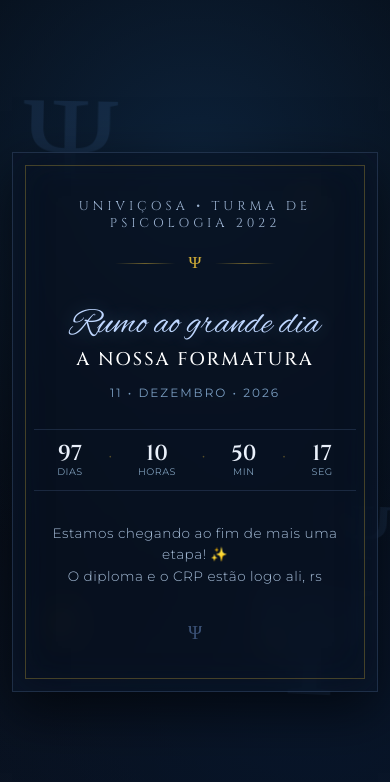
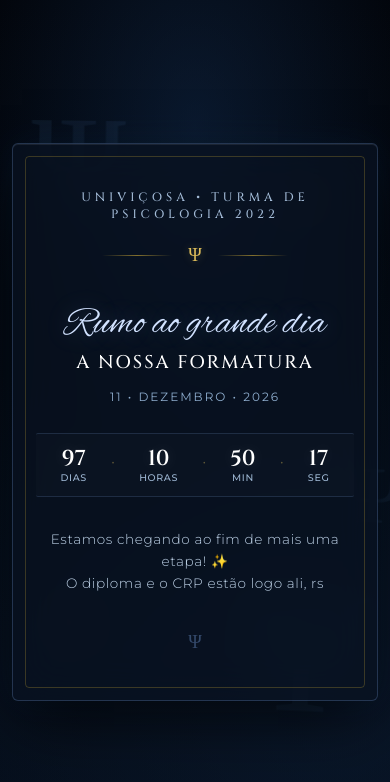
Before and after one commit to Leticiawsa/turma-2022, a plain HTML site: page index.html in a window 390 px wide. Drawn offline with Linux system fonts and the light colour scheme.

Commit message:
Update CSS for refined artistic style and layout
Refine styles for improved aesthetics and responsiveness.

```diff
--- a/style.css
+++ b/style.css
@@ -1,4 +1,4 @@
-/* ===== ESTILO ARTÍSTICO & EDITORIAL ===== */
+/* ===== ESTILO ARTÍSTICO & EDITORIAL REFINADO ===== */
 * {
   margin: 0;
   padding: 0;
@@ -7,22 +7,23 @@
 
 body {
   min-height: 100vh;
-  background-color: #050b14;
+  background-color: #030811;
   background-image:
-    radial-gradient(circle at 50% 20%, #0d223a 0%, transparent 60%),
-    radial-gradient(circle at 80% 80%, #08162b 0%, transparent 50%),
-    linear-gradient(180deg, #04080f 0%, #0a1322 100%);
-  color: #e5ecf5;
+    radial-gradient(ellipse 70% 50% at 50% 15%, rgba(20, 48, 86, 0.45) 0%, transparent 80%),
+    radial-gradient(circle at 85% 85%, rgba(13, 31, 56, 0.5) 0%, transparent 60%),
+    linear-gradient(180deg, #02050b 0%, #060e1a 100%);
+  color: #edf2f9;
   font-family: 'Montserrat', sans-serif;
   display: flex;
   align-items: center;
   justify-content: center;
-  padding: 1.5rem;
+  padding: 2rem 1.5rem;
   overflow-x: hidden;
   position: relative;
+  -webkit-font-smoothing: antialiased;
 }
 
-/* ===== FUNDO ARTÍSTICO & FLUTUAÇÃO ===== */
+/* ===== FUNDO DECORATIVO ===== */
 .art-backdrop {
   position: fixed;
   inset: 0;
@@ -33,57 +34,75 @@ body {
 .symbol {
   position: absolute;
   user-select: none;
-  filter: blur(0.3px);
-  animation: gentleFloat 12s ease-in-out infinite alternate;
+  filter: blur(0.5px);
+  animation: gentleFloat 14s ease-in-out infinite alternate;
 }
 
 .psi {
   font-family: 'Cinzel', serif;
-  color: rgba(94, 149, 219, 0.12);
+  color: rgba(94, 149, 219, 0.08);
 }
 
-.p1 { font-size: 8rem; top: 8%; left: 6%; animation-delay: 0s; }
-.p2 { font-size: 10rem; bottom: 8%; right: 5%; animation-delay: -4s; }
-.p3 { font-size: 5rem; top: 60%; left: 85%; animation-delay: -7s; }
+.p1 { font-size: 8rem; top: 10%; left: 8%; animation-delay: 0s; }
+.p2 { font-size: 11rem; bottom: 6%; right: 6%; animation-delay: -5s; }
+.p3 { font-size: 5rem; top: 55%; left: 88%; animation-delay: -8s; }
 
 .star {
-  font-size: 1.3rem;
+  font-size: 1.2rem;
   opacity: 0.35;
 }
 
 .s1 { top: 22%; right: 18%; animation: pulseGlow 4s ease-in-out infinite; }
-.s2 { bottom: 25%; left: 12%; animation: pulseGlow 5s ease-in-out infinite 1.5s; }
-.s3 { top: 75%; right: 28%; animation: pulseGlow 4.5s ease-in-out infinite 0.8s; }
+.s2 { bottom: 25%; left: 14%; animation: pulseGlow 5s ease-in-out infinite 1.5s; }
+.s3 { top: 70%; right: 26%; animation: pulseGlow 4.5s ease-in-out infinite 0.8s; }
 
 @keyframes gentleFloat {
   0% { transform: translateY(0px) rotate(0deg); }
-  100% { transform: translateY(-25px) rotate(3deg); }
+  100% { transform: translateY(-20px) rotate(3deg); }
 }
 
 @keyframes pulseGlow {
-  0%, 100% { opacity: 0.2; transform: scale(0.9); }
-  50% { opacity: 0.6; transform: scale(1.15); }
+  0%, 100% { opacity: 0.15; transform: scale(0.9); }
+  50% { opacity: 0.55; transform: scale(1.15); }
 }
 
-/* ===== PÔSTER / MOLDURA ===== */
+/* ===== PÔSTER / CARD COM MICROINTERAÇÃO DE UX ===== */
 .poster-frame {
   position: relative;
   z-index: 1;
   width: 100%;
-  max-width: 680px;
-  background: rgba(8, 17, 31, 0.7);
-  backdrop-filter: blur(16px);
-  -webkit-backdrop-filter: blur(16px);
-  border: 1px solid rgba(138, 180, 248, 0.18);
+  max-width: 650px;
+  background: rgba(8, 18, 33, 0.75);
+  backdrop-filter: blur(20px);
+  -webkit-backdrop-filter: blur(20px);
+  border: 1px solid rgba(138, 180, 248, 0.22);
+  border-radius: 6px;
   box-shadow:
-    0 20px 50px rgba(0, 0, 0, 0.6),
-    inset 0 0 40px rgba(16, 37, 66, 0.3);
-  padding: 1.5rem;
+    0 25px 60px -10px rgba(0, 0, 0, 0.75),
+    0 0 35px rgba(22, 53, 95, 0.2),
+    inset 0 1px 0 rgba(255, 255, 255, 0.08);
+  padding: 1.25rem;
+  transition: transform 0.4s ease, box-shadow 0.4s ease;
+  animation: cardEntrance 1s cubic-bezier(0.16, 1, 0.3, 1) forwards;
+}
+
+.poster-frame:hover {
+  transform: translateY(-3px);
+  box-shadow:
+    0 30px 70px -10px rgba(0, 0, 0, 0.85),
+    0 0 45px rgba(35, 75, 130, 0.28),
+    inset 0 1px 0 rgba(255, 255, 255, 0.12);
+}
+
+@keyframes cardEntrance {
+  from { opacity: 0; transform: translateY(18px); }
+  to { opacity: 1; transform: translateY(0); }
 }
 
 .inner-border {
-  border: 1px solid rgba(212, 175, 55, 0.3); /* Toque dourado sutil */
-  padding: 3.5rem 2rem;
+  border: 1px solid rgba(212, 175, 55, 0.25);
+  border-radius: 4px;
+  padding: 3.2rem 2.2rem;
   text-align: center;
   position: relative;
 }
@@ -91,128 +110,138 @@ body {
 /* ===== CABEÇALHO ===== */
 .institution {
   font-family: 'Cinzel', serif;
-  font-size: 0.8rem;
+  font-size: 0.76rem;
   letter-spacing: 4px;
   text-transform: uppercase;
-  color: #9cb3d1;
+  color: #a4bcd8;
   margin-bottom: 1.2rem;
+  font-weight: 500;
 }
 
 .divider-line {
   display: flex;
   align-items: center;
   justify-content: center;
-  margin-bottom: 2rem;
+  margin-bottom: 2.2rem;
 }
 
 .divider-line::before,
 .divider-line::after {
   content: "";
   height: 1px;
-  width: 60px;
-  background: linear-gradient(90deg, transparent, rgba(212, 175, 55, 0.5), transparent);
+  width: 70px;
+  background: linear-gradient(90deg, transparent, rgba(212, 175, 55, 0.6), transparent);
 }
 
 .center-symbol {
   font-family: 'Cinzel', serif;
-  margin: 0 14px;
-  color: #d4af37;
-  font-size: 1.1rem;
+  margin: 0 16px;
+  color: #dfbe5b;
+  font-size: 1.15rem;
+  text-shadow: 0 0 10px rgba(223, 190, 91, 0.3);
 }
 
-/* ===== CONTEÚDO PRINCIPAL ===== */
+/* ===== TIPOGRAFIA PRINCIPAL ===== */
 .calligraphy-lead {
   font-family: 'Alex Brush', cursive;
-  font-size: 3.2rem;
-  color: #bfd7ff;
-  line-height: 1;
+  font-size: 3.4rem;
+  color: #d1e2ff;
+  line-height: 1.1;
   display: block;
-  margin-bottom: 0.2rem;
-  text-shadow: 0 0 20px rgba(191, 215, 255, 0.3);
+  margin-bottom: 0.3rem;
+  text-shadow: 0 0 25px rgba(180, 210, 255, 0.25);
 }
 
 .main-title {
   font-family: 'Cinzel', serif;
-  font-size: 1.7rem;
+  font-size: 1.65rem;
   font-weight: 500;
   letter-spacing: 5px;
   text-transform: uppercase;
   color: #ffffff;
-  margin-bottom: 0.8rem;
+  margin-bottom: 0.9rem;
 }
 
 .target-date {
-  font-size: 0.85rem;
-  letter-spacing: 3px;
-  color: #7b9ec2;
+  font-size: 0.82rem;
+  letter-spacing: 3.5px;
+  color: #8faecf;
   text-transform: uppercase;
-  margin-bottom: 2.8rem;
+  margin-bottom: 2.4rem;
+  font-weight: 400;
 }
 
-/* ===== CONTAGEM LINEAR ARTÍSTICA ===== */
+/* ===== CONTAGEM LINEAR (UX DE DIGITAÇÃO FIXA) ===== */
 .linear-countdown {
   display: inline-flex;
   align-items: baseline;
   justify-content: center;
-  gap: 0.8rem;
-  margin: 1.5rem 0 2.5rem;
-  padding: 1.2rem 2rem;
-  border-top: 1px solid rgba(138, 180, 248, 0.15);
-  border-bottom: 1px solid rgba(138, 180, 248, 0.15);
+  gap: 0.9rem;
+  margin: 1.2rem 0 2.4rem;
+  padding: 1.3rem 2.2rem;
+  border-top: 1px solid rgba(138, 180, 248, 0.16);
+  border-bottom: 1px solid rgba(138, 180, 248, 0.16);
+  background: rgba(255, 255, 255, 0.015);
+  border-radius: 2px;
 }
 
 .unit {
   display: flex;
   align-items: baseline;
-  gap: 0.25rem;
+  gap: 0.35rem;
 }
 
 .num {
   font-family: 'Cinzel', serif;
-  font-size: 2.4rem;
+  font-size: 2.5rem;
   font-weight: 600;
-  color: #eaf1fb;
+  color: #ffffff;
   line-height: 1;
+  /* Garante largura idêntica nos números para o layout não ficar oscilando */
+  font-variant-numeric: tabular-nums;
+  text-shadow: 0 0 15px rgba(255, 255, 255, 0.15);
 }
 
 .lbl {
-  font-size: 0.75rem;
-  letter-spacing: 1.5px;
-  color: #7d9cb8;
+  font-size: 0.72rem;
+  letter-spacing: 2px;
+  color: #9cb5d1;
   text-transform: uppercase;
+  font-weight: 500;
 }
 
 .dot {
-  color: #d4af37;
+  color: #dfbe5b;
   font-size: 1.4rem;
-  opacity: 0.6;
+  opacity: 0.7;
 }
 
+/* ===== TEXTO POÉTICO INFERIOR ===== */
 .poetic-text {
-  font-size: 0.95rem;
-  line-height: 1.8;
-  color: #a7bed9;
+  font-size: 0.92rem;
+  line-height: 1.9;
+  color: #bfd3e8; /* Mais contraste contra o fundo */
   font-weight: 300;
-  letter-spacing: 0.5px;
+  letter-spacing: 0.6px;
   max-width: 440px;
   margin: 0 auto;
 }
 
 .footer {
-  margin-top: 2rem;
+  margin-top: 2.2rem;
 }
 
 .footer-psi {
   font-family: 'Cinzel', serif;
-  color: rgba(138, 180, 248, 0.4);
-  font-size: 1.2rem;
+  color: rgba(138, 180, 248, 0.35);
+  font-size: 1.15rem;
 }
 
 /* ===== TELA FINAL ===== */
 .final-screen {
   position: fixed;
   inset: 0;
-  background: #04080f;
+  background: #02050b;
   display: flex;
   align-items: center;
   justify-content: center;
@@ -235,10 +264,11 @@ body {
 
 .final-psi {
   font-family: 'Cinzel', serif;
-  font-size: 3rem;
-  color: #d4af37;
+  font-size: 3.2rem;
+  color: #dfbe5b;
   display: block;
-  margin-bottom: 1rem;
+  margin-bottom: 1.2rem;
+  filter: drop-shadow(0 0 12px rgba(223, 190, 91, 0.4));
 }
 
 .final-calligraphy {
@@ -256,10 +286,10 @@ body {
   margin-top: 1rem;
 }
 
-/* ===== RESPONSIVO ===== */
+/* ===== RESPONSIVO OTIMIZADO ===== */
 @media (max-width: 600px) {
   body {
-    padding: 0.75rem; /* Menos margem nas bordas da tela */
+    padding: 0.75rem;
   }
 
   .poster-frame {
@@ -267,11 +297,11 @@ body {
   }
 
   .inner-border {
-    padding: 2rem 0.5rem; /* Libera espaço horizontal */
+    padding: 2rem 0.6rem;
   }
 
   .calligraphy-lead {
-    font-size: 2.3rem;
+    font-size: 2.4rem;
   }
 
   .main-title {
@@ -285,30 +315,29 @@ body {
     margin-bottom: 1.8rem;
   }
 
-  /* Ajuste preciso para a linha caber inteira sem quebrar */
   .linear-countdown {
     width: 100%;
     box-sizing: border-box;
     display: flex;
-    justify-content: space-evenly; /* Distribui os 4 blocos uniformemente */
+    justify-content: space-evenly;
     gap: 0.15rem;
-    padding: 0.8rem 0;
+    padding: 0.85rem 0.2rem;
     margin: 1.2rem 0 2rem;
   }
 
   .unit {
-    flex-direction: column; /* No celular, o texto (dias/horas) fica logo abaixo do número */
+    flex-direction: column;
     align-items: center;
-    gap: 0.1rem;
+    gap: 0.15rem;
   }
 
   .num {
-    font-size: 1.35rem; /* Tamanho proporcional para não vazar */
+    font-size: 1.35rem;
   }
 
   .lbl {
     font-size: 0.6rem;
-    letter-spacing: 0.5px;
+    letter-spacing: 0.6px;
   }
 
   .dot {
@@ -321,7 +350,7 @@ body {
   .poetic-text {
     font-size: 0.85rem;
     line-height: 1.6;
-    padding: 0 0.5rem;
+    padding: 0 0.4rem;
   }
 
   .final-calligraphy {
```
